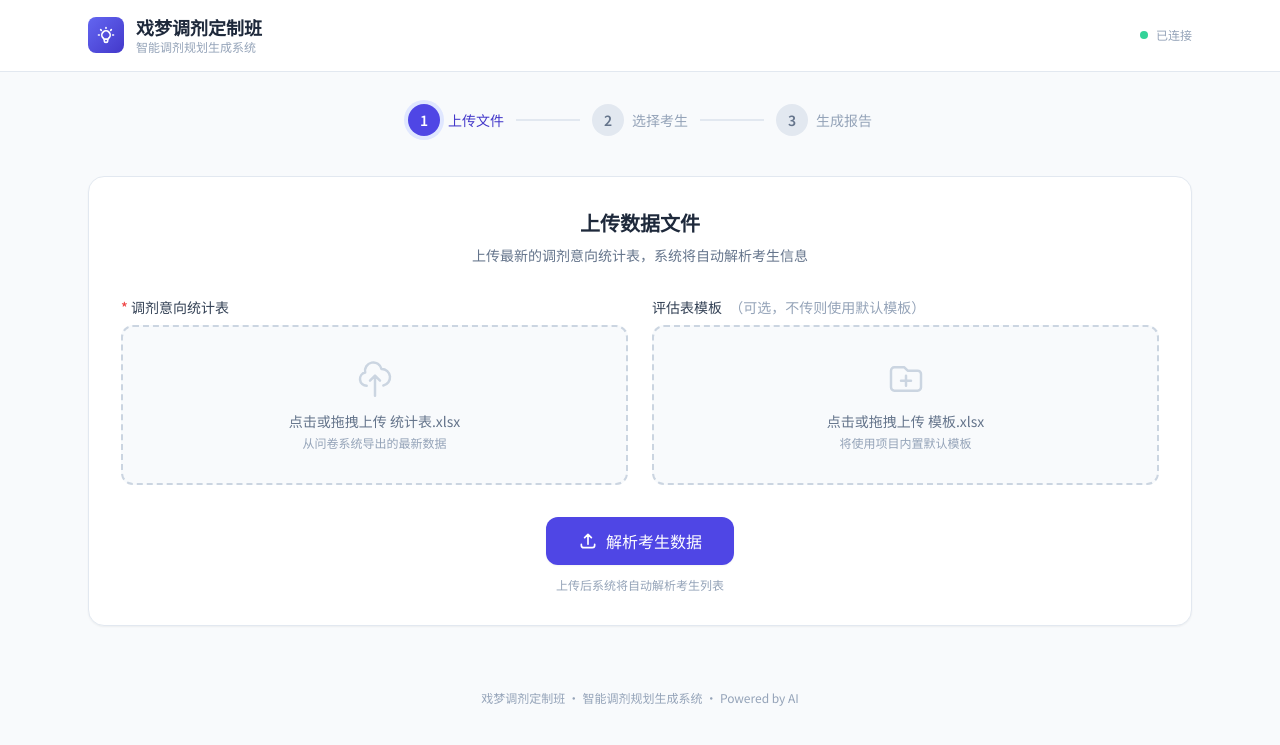
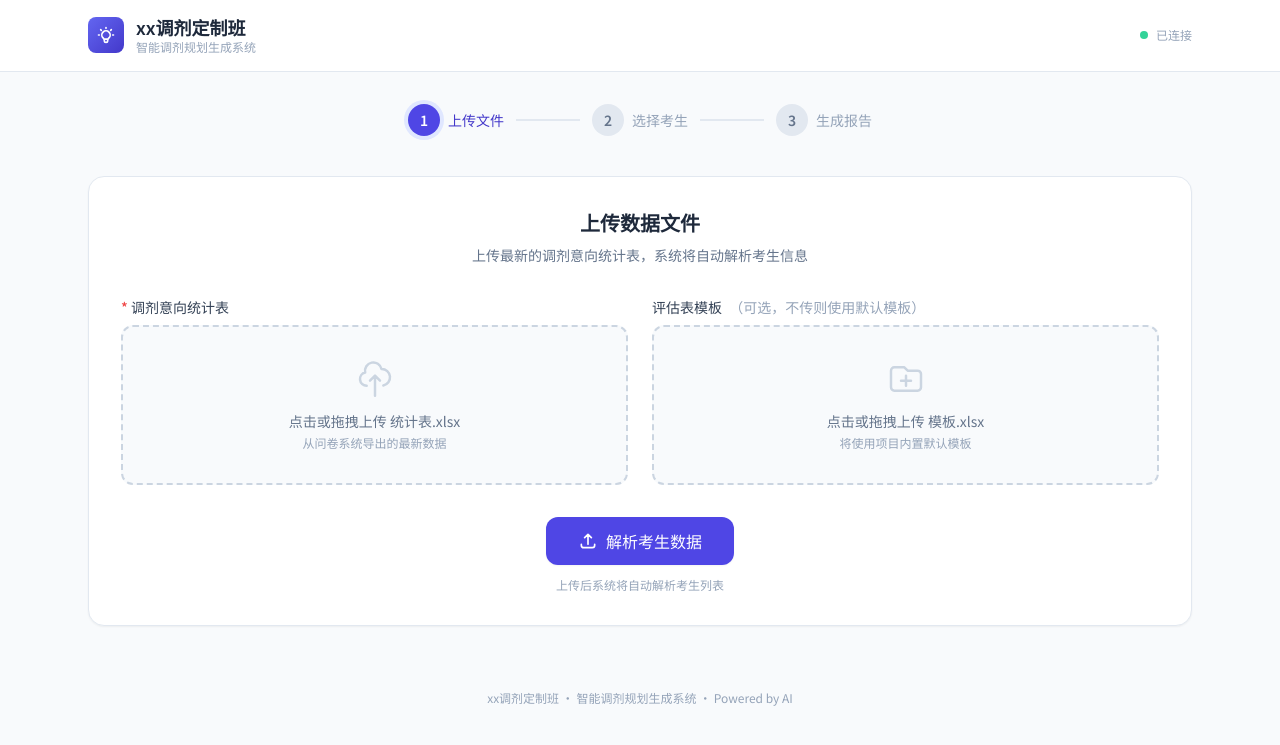
Before and after one commit to 0001c/---, a Flask app: page / in a window 1280 px wide. Shown: the top 745 px of the page. Run offline with Flask 3, Linux system fonts and the light colour scheme; some libraries are stand-ins or nearby versions.

Commit message:
refactor: 更新项目名称和品牌标识为"xx调剂定制班"
- 将所有出现的"戏梦调剂定制班"统一更名为"xx调剂定制班"
- 更新相关文件名、标题、输出内容中的品牌标识
- 同步修改Docker相关配置和文档中的项目名称

```diff
--- a/edit.py
+++ b/edit.py
@@ -22,7 +22,7 @@ def main_excel(data_analysis):
         if not os.path.exists(template_file):
             raise FileNotFoundError(f"模板文件 {template_file} 不存在")
 
-        output_file = f".\\output\\{data_analysis[0]}_戏梦调剂定制班1v1个人评估表.xlsx"
+        output_file = f".\\output\\{data_analysis[0]}_xx调剂定制班1v1个人评估表.xlsx"
         shutil.copy2(template_file, output_file)
 
         wb = load_workbook(output_file)
--- a/web/app.py
+++ b/web/app.py
@@ -1,5 +1,5 @@
 """
-戏梦调剂定制班 - Web 服务端
+xx调剂定制班 - Web 服务端
 Flask + SocketIO 实现文件上传、数据解析、AI 分析、实时进度推送、Excel 生成与下载
 """
 
@@ -278,7 +278,7 @@ def start_analysis():
                 'message': f'正在生成 {name} 的评估表...',
             })
 
-            filename = f"{student_name}_戏梦调剂定制班1v1个人评估表.xlsx"
+            filename = f"{student_name}_xx调剂定制班1v1个人评估表.xlsx"
             output_path = os.path.join(task_output_dir, filename)
             success, error = generate_excel(data_analysis, template_path, output_path)
 
@@ -370,7 +370,7 @@ def download_all(task_id):
 
 if __name__ == '__main__':
     print("=" * 50)
-    print("  戏梦调剂定制班 - Web 服务")
+    print("  xx调剂定制班 - Web 服务")
     print("  访问 http://localhost:5000")
     print("=" * 50)
     socketio.run(app, host='0.0.0.0', port=5000, debug=True, allow_unsafe_werkzeug=True)
--- a/web/templates/index.html
+++ b/web/templates/index.html
@@ -3,7 +3,7 @@
 <head>
 <meta charset="UTF-8">
 <meta name="viewport" content="width=device-width, initial-scale=1.0">
-<title>戏梦调剂定制班 - 智能调剂规划生成</title>
+<title>xx调剂定制班 - 智能调剂规划生成</title>
 <script src="https://cdn.tailwindcss.com"></script>
 <script src="https://cdn.socket.io/4.7.5/socket.io.min.js"></script>
 <link rel="preconnect" href="https://fonts.googleapis.com">
@@ -122,7 +122,7 @@ tailwind.config = {
         </svg>
       </div>
       <div>
-        <h1 class="text-lg font-semibold text-slate-800 leading-tight">戏梦调剂定制班</h1>
+        <h1 class="text-lg font-semibold text-slate-800 leading-tight">xx调剂定制班</h1>
         <p class="text-xs text-slate-400">智能调剂规划生成系统</p>
       </div>
     </div>
@@ -351,7 +351,7 @@ tailwind.config = {
 
 <!-- ═══════ 底部 ═══════ -->
 <footer class="text-center py-8 text-xs text-slate-400">
-  戏梦调剂定制班 &middot; 智能调剂规划生成系统 &middot; Powered by AI
+  xx调剂定制班 &middot; 智能调剂规划生成系统 &middot; Powered by AI
 </footer>
 
 
```
Also changed, not shown: docker-compose.yml (added, +15 -0 lines), 6 other files.
